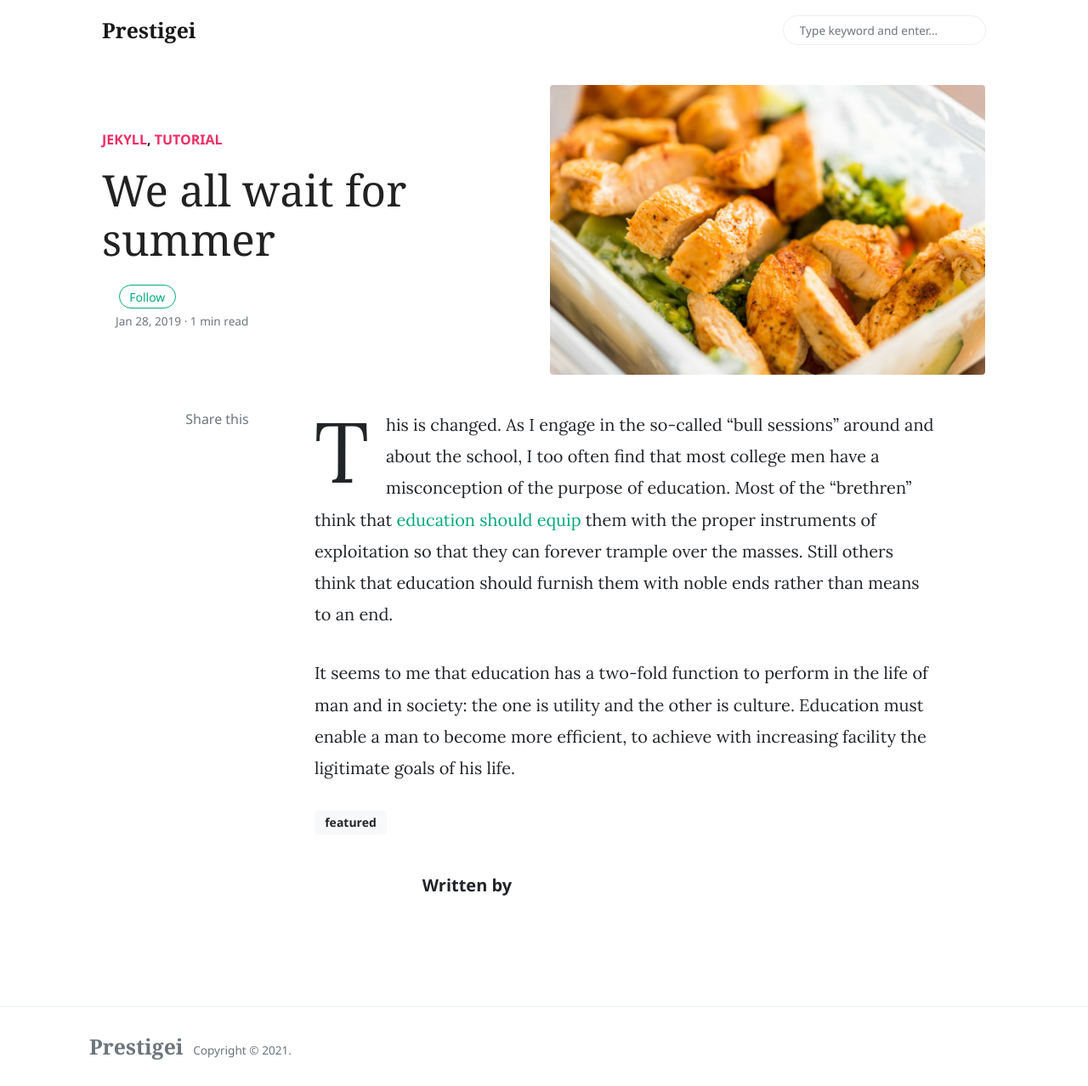
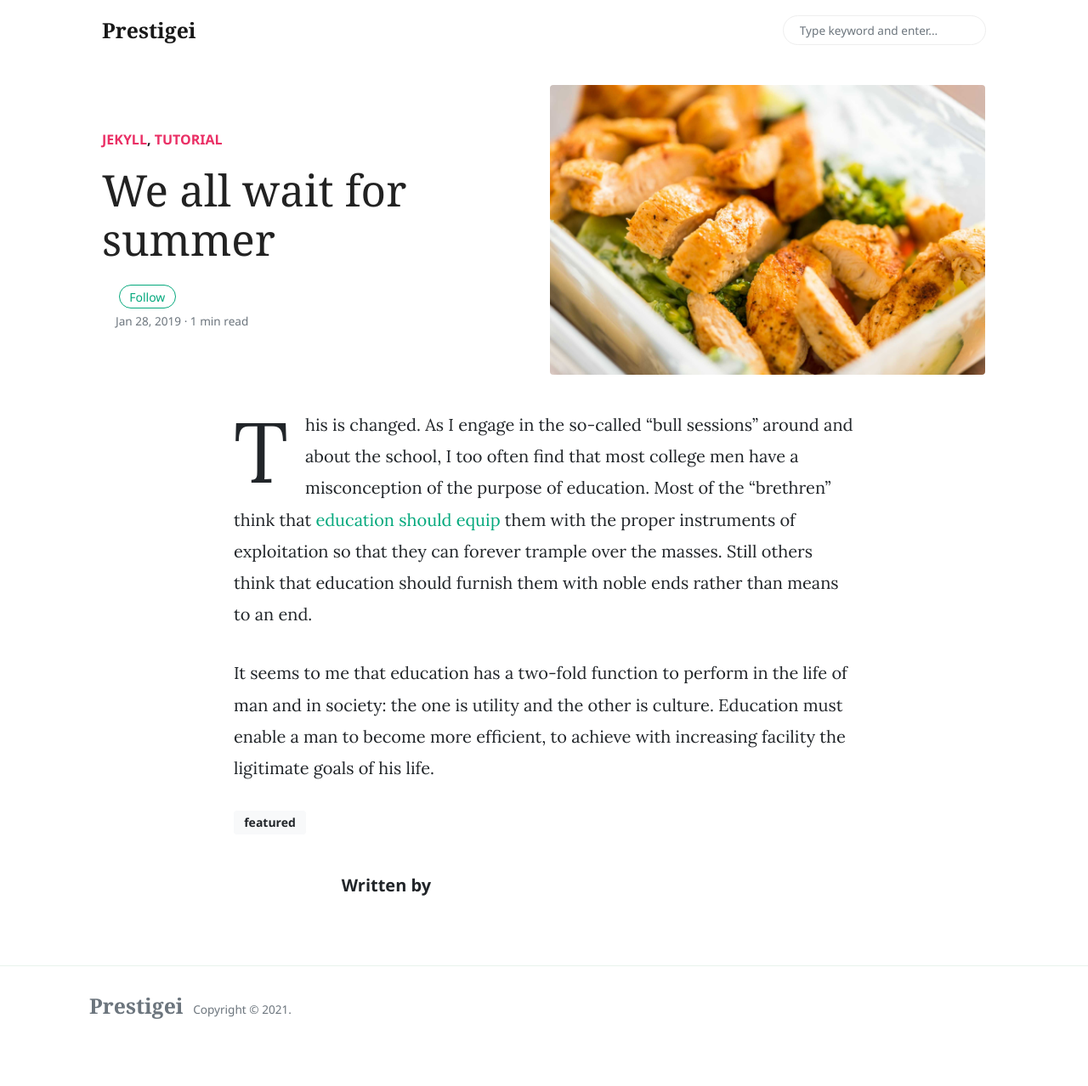
Before and after one commit to greatminds-life/prestigei, a Jekyll site: the page built from _posts/2019-01-28-we-all-wait-for-summer.md, in a window 1280 px wide and 1278 px high. Shown: the whole window at 85% size. Built offline with Jekyll 4.4.1, drawn with Linux system fonts in a browser that asks for light colours; nearby versions of some CDN libraries; comment, search, counter and statistics services are not loaded.

Commit message:
post layout

```diff
--- a/_layouts/post.html
+++ b/_layouts/post.html
@@ -42,24 +42,7 @@ layout: default
 	<div class="row justify-content-center">
 
 
-        <!-- Share -->
-		<div class="col-lg-2 pr-4 mb-4 col-md-12">
-			<div class="sticky-top sticky-top-offset text-center">
-				<div class="text-muted">
-					Share this
-				</div>
-				<div class="share d-inline-block">
-					<!-- AddToAny BEGIN -->
-					<div class="a2a_kit a2a_kit_size_32 a2a_default_style">
-						<a class="a2a_dd" href="https://www.addtoany.com/share"></a>
-						<a class="a2a_button_facebook"></a>
-						<a class="a2a_button_twitter"></a>
-					</div>
-					<script async src="https://static.addtoany.com/menu/page.js"></script>
-					<!-- AddToAny END -->
-				</div>
-			</div>
-		</div>
+
 
 
 		<div class="col-md-12 col-lg-8">
@@ -78,31 +61,7 @@ layout: default
 				</span>
 			</div>
 
-            <!-- Mailchimp Subscribe Form -->
-            {% if site.mailchimp-list %}
-			<div class="border p-5 bg-lightblue">
-				<div class="row justify-content-between">
-					<div class="col-md-6 mb-2 mb-md-0">
-						<h5 class="font-weight-bold">Join Newsletter</h5>
-						 Get the latest news right in your inbox. We never spam!
-					</div>
-					<div class="col-md-6">
-						<div class="row">
-                            <form action="{{site.mailchimp-list}}" method="post" name="mc-embedded-subscribe-form" class="wj-contact-form validate w-100" target="_blank" novalidate>
-                            <div class="mc-field-group">
 
-								<input type="email" placeholder="Enter e-mail address" name="EMAIL" class="required email form-control w-100" id="mce-EMAIL" autocomplete="on" required>
-
-
-								<button type="submit" value="Subscribe" name="subscribe" class="heart btn btn-success btn-block w-100 mt-2">Subscribe</button>
-
-                            </div>
-                            </form>
-						</div>
-					</div>
-				</div>
-			</div>
-            {% endif %}
 
 
              <!-- Author Box -->
@@ -120,10 +79,7 @@ layout: default
 				</div>
                 {% endif %}
 
-            <!-- Comments -->
-            {% if page.comments != false %}
-                {% include comments.html %}
-            {% endif %}
+
 
 		</div>
 
```
